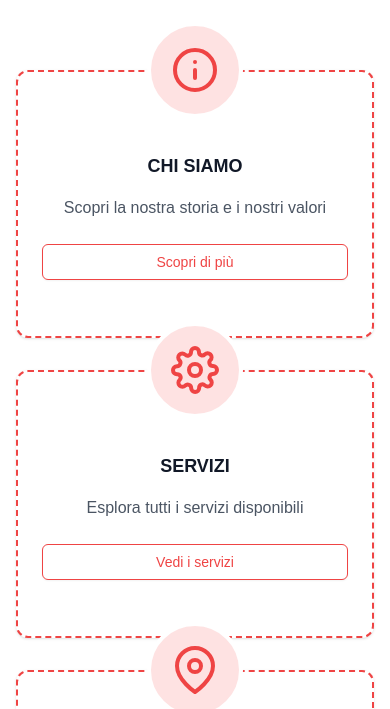
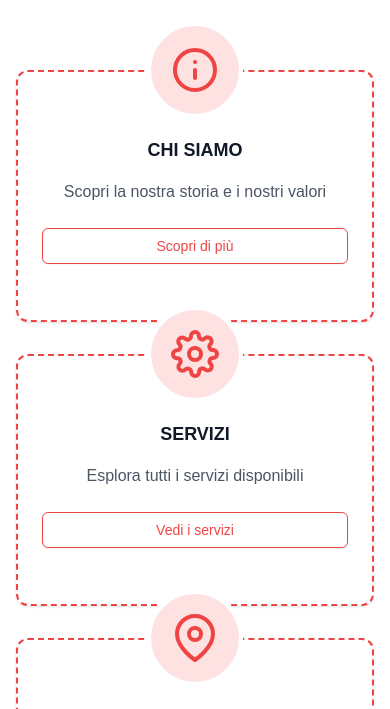
Before and after one commit to DionigiMartino/sitosnalv, a Next.js app: page / in a window 390 px wide. Shown: the part 801-1510 px from the top of the page. Built offline with nearby package versions, Linux system fonts and the light colour scheme.

Commit message:
adjusted the responsive

```diff
--- a/src/components/Services.tsx
+++ b/src/components/Services.tsx
@@ -113,13 +113,12 @@ const ServiceSlider = () => {
                 >
                   <Link href={service.href} className="relative">
                     <div
-                      className="absolute -top-12 left-1/2 -translate-x-1/2 w-24 h-24 md:w-32 md:h-32 rounded-full bg-red-100
-                    flex items-center justify-center border-4 border-white z-20 hover:bg-red-200 transition-colors
-                    "
+                      className="absolute left-1/2 -translate-x-1/2 -top-12 md:-top-16 w-24 h-24 md:w-32 md:h-32 rounded-full bg-red-100
+      flex items-center justify-center border-4 border-white z-20 hover:bg-red-200 transition-colors"
                     >
                       <Icon className="w-12 h-12 md:w-16 md:h-16 text-red-500" />
                     </div>
-                    <Card className="pt-20 md:pt-24 pb-8 h-full border-2 border-dashed border-red-500 hover:border-solid transition-all">
+                    <Card className="pt-16 md:pt-20 pb-8 h-full border-2 border-dashed border-red-500 hover:border-solid transition-all">
                       <CardContent className="text-center flex flex-col h-full justify-between">
                         <h3 className="text-lg md:text-xl font-bold text-gray-900 mb-4">
                           {service.title}
```
